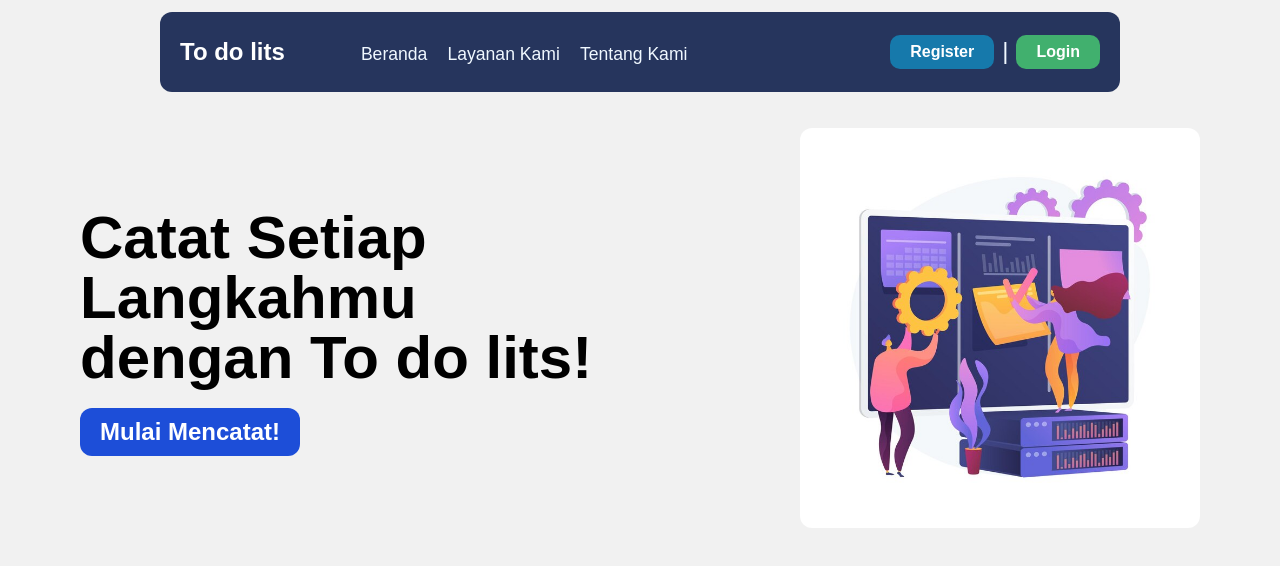
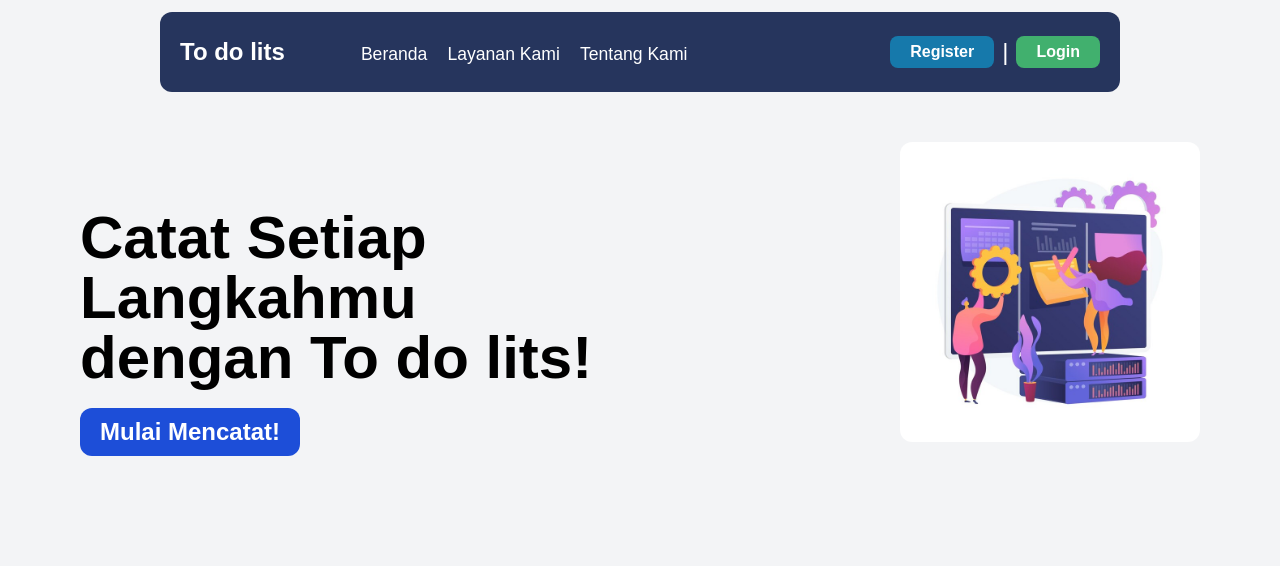
Before and after one commit to Lexh19/test-gema-todo-list-next.js-14, a Next.js app: page / in a window 1280 px wide. Shown: the top 566 px of the page. Built offline with nearby package versions, Linux system fonts and the light colour scheme.

Commit message:
simple mobile display

```diff
--- a/src/components/header.home.jsx
+++ b/src/components/header.home.jsx
@@ -1,20 +1,31 @@
 import Image from "next/image";
 import { useRouter } from "next/router";
-
 
 const HeaderHome = () => {
   const router = useRouter();
   return (
-
-        <div className="grid grid-cols-2 px-10">
-            <div className="content flex-row items-center pt-20">
-                <p className="text-6xl mb-5 font-semibold">Catat Setiap Langkahmu dengan To do lits!</p>
-                <button className="btn bg-blue-700 text-white py-2 px-5 rounded-xl text-2xl font-semibold hover:bg-blue-500" onClick={() => router.push('/auth/register')}>Mulai Mencatat!</button>
-            </div>
-            <div className="flex justify-end items-center">
-                <Image className="rounded-xl" src={'/todos.png'} alt="Logo_todos" width={400} height={100} />
-            </div>
-        </div>
+    <div className="grid grid-cols-1 md:grid-cols-2 px-5 md:px-10">
+      <div className="content flex flex-col items-start justify-center pt-10 md:pt-20">
+        <p className="text-4xl md:text-6xl mb-5 font-semibold text-center md:text-left">
+          Catat Setiap Langkahmu dengan To do lits!
+        </p>
+        <button
+          className="btn bg-blue-700 text-white py-2 px-4 md:px-5 rounded-xl text-xl md:text-2xl font-semibold hover:bg-blue-500"
+          onClick={() => router.push("/auth/register")}
+        >
+          Mulai Mencatat!
+        </button>
+      </div>
+      <div className="flex justify-center md:justify-end items-center mt-10 md:mt-0">
+        <Image
+          className="rounded-xl"
+          src={"/todos.png"}
+          alt="Logo_todos"
+          width={300}
+          height={300}
+        />
+      </div>
+    </div>
   );
 };
 
--- a/src/components/layouts/layout.first.jsx
+++ b/src/components/layouts/layout.first.jsx
@@ -3,10 +3,10 @@ import Navbar from "../navbar";
 const LayoutFirst = ({ children }) => {
   return (
     <>
-      <div className="w-full fixed">
-          <Navbar />
+      <div className="w-full fixed top-0">
+        <Navbar />
       </div>
-      <div className="w-full h-screen pt-32 px-10">{children}</div>
+      <div className="w-full h-screen pt-28 md:pt-32 px-5 md:px-10">{children}</div>
     </>
   );
 };
--- a/src/components/navbar.jsx
+++ b/src/components/navbar.jsx
@@ -4,24 +4,38 @@ const Navbar = () => {
   const router = useRouter();
   return (
     <div className="container my-3 flex justify-center">
-      <div className="box-nav flex items-center gap-3 py-3 px-5 rounded-xl">
+      <div className="box-nav flex flex-col md:flex-row items-center gap-3 py-3 px-5 rounded-xl w-full">
         <p className="text-white text-2xl font-bold">To do lits</p>
-        <div className="flex gap-5 mt-1 ml-16">
+
+        <div className="flex gap-5 mt-2 md:mt-1 md:ml-16">
           <p
             className="text-navbar font-medium"
             onClick={() => router.push("/")}
           >
             Beranda
           </p>
-          <p className="text-navbar font-medium" onClick={() => router.push('/our-service')}>Layanan Kami</p>
-          <p className="text-navbar font-medium" onClick={() => router.push('/about-us')}>Tentang Kami</p>
+          <p className="text-navbar font-medium" onClick={() => router.push("/our-service")}>
+            Layanan Kami
+          </p>
+          <p className="text-navbar font-medium" onClick={() => router.push("/about-us")}>
+            Tentang Kami
+          </p>
         </div>
-        <div className="flex ml-auto gap-2">
-          <button className="btn-lg-blue" onClick={() => router.push('/auth/register')}>Register</button>
-          <p className="font-medium text-2xl" style={{ color: "aliceblue" }}>
-            |
-          </p>
-          <button className="btn-green" onClick={() => router.push('/auth/login')}>Login</button>
+
+        <div className="flex md:ml-auto gap-2 mt-2 md:mt-0">
+          <button
+            className="btn-lg-blue"
+            onClick={() => router.push("/auth/register")}
+          >
+            Register
+          </button>
+          <p className="font-medium text-2xl text-white hidden md:block">|</p>
+          <button
+            className="btn-green"
+            onClick={() => router.push("/auth/login")}
+          >
+            Login
+          </button>
         </div>
       </div>
     </div>
--- a/src/pages/auth/login.jsx
+++ b/src/pages/auth/login.jsx
@@ -3,7 +3,6 @@ import { useState } from "react";
 import { login } from "@/modules/fetch/auth";
 import Head from "next/head";
 import Image from "next/image";
-
 
 const LoginPage = () => {
   const [email, setEmail] = useState(null);
@@ -28,8 +27,8 @@ const LoginPage = () => {
         <title>Login | To do lists</title>
       </Head>
       <div className="w-full h-screen grid grid-cols-1 md:grid-cols-2">
-      <div className="absolute ml-5 mt-5 bg-blue-600 rounded-lg py-2 px-10">
-            <p className="text-back" onClick={() => router.push("/")}>
+        <div className="absolute ml-5 mt-5 bg-blue-600 rounded-lg py-2 px-5 md:px-10">
+          <p className="text-back cursor-pointer" onClick={() => router.push("/")}>
             Kembali
           </p>
         </div>
@@ -38,19 +37,19 @@ const LoginPage = () => {
             className="rounded-xl"
             src={'/login.png'}
             alt="Login Illustration"
-            width={400} height={100}
+            width={400}
+            height={100}
           />
         </div>
 
-
         <div className="flex justify-center items-center w-full h-screen">
-          <div className="card-login bg-gray-300 rounded-xl shadow-sm shadow-slate-400 px-3 py-10">
+          <div className="card-login bg-gray-300 rounded-xl shadow-sm shadow-slate-400 px-5 py-8 md:px-10 md:py-10">
             <form onSubmit={handleSubmit}>
-              <p className="text-center text-4xl font-bold">Login</p>
-              <div className="flex-row mt-10 px-5">
+              <p className="text-center text-3xl md:text-4xl font-bold">Login</p>
+              <div className="flex flex-col mt-8 md:mt-10">
                 <p className="text-jdl">Email</p>
                 <input
-                  className="w-full h-10 rounded-lg placeholder-gray-500 pl-3"
+                  className="w-full h-10 rounded-lg placeholder-gray-500 pl-3 mt-2"
                   type="email"
                   placeholder="Masukkan email anda..."
                   onChange={(e) => setEmail(e.target.value)}
@@ -58,17 +57,17 @@ const LoginPage = () => {
                 />
                 <p className="text-jdl mt-5">Password</p>
                 <input
-                  className="w-full h-10 rounded-lg placeholder-gray-500 pl-3"
+                  className="w-full h-10 rounded-lg placeholder-gray-500 pl-3 mt-2"
                   type="password"
                   placeholder="Masukkan password anda..."
                   onChange={(e) => setPassword(e.target.value)}
                   required
                 />
-                <div className="flex flex-col justify-center items-center mt-10">
-                  <button className="btn text-3xl font-bold text-white bg-green-600 rounded-lg py-3 px-28 hover:bg-green-500">
+                <div className="flex flex-col justify-center items-center mt-8 md:mt-10">
+                  <button className="btn text-2xl md:text-3xl font-bold text-white bg-green-600 rounded-lg py-2 md:py-3 px-16 md:px-28 hover:bg-green-500">
                     Login
                   </button>
-                  <p className="mt-2 text-lg">
+                  <p className="mt-4 text-sm md:text-lg">
                     Belum punya akun?{" "}
                     <u
                       className="font-bold text-blue-700 cursor-pointer"
@@ -78,7 +77,6 @@ const LoginPage = () => {
                     </u>
                   </p>
                 </div>
-
               </div>
             </form>
           </div>
--- a/src/pages/auth/register.jsx
+++ b/src/pages/auth/register.jsx
@@ -4,23 +4,22 @@ import { useState } from "react";
 import Head from "next/head";
 import Image from "next/image";
 
-
 const RegisterPage = () => {
-    const [name, setName] = useState(null)
-    const [email, setEmail] = useState(null)
-    const [password, setPassword] = useState(null)
+  const [name, setName] = useState(null);
+  const [email, setEmail] = useState(null);
+  const [password, setPassword] = useState(null);
   const router = useRouter();
 
   const handleSubmit = async (e) => {
     e.preventDefault();
     try {
-            const response = await register(name, email, password)
-            window.alert(response.message)
-            router.push('/auth/login')
+      const response = await register(name, email, password);
+      window.alert(response.message);
+      router.push("/auth/login");
     } catch (err) {
-            window.alert(err.message)
+      window.alert(err.message);
     }
-    }
+  };
 
   return (
     <>
@@ -28,34 +27,32 @@ const RegisterPage = () => {
         <title>Register | To do lits</title>
       </Head>
       <div className="w-full h-screen grid grid-cols-1 md:grid-cols-2">
-      <div className="absolute ml-5 mt-5 bg-blue-600 rounded-lg py-2 px-10">
-            <p className="text-back" onClick={() => router.push("/")}>
+        <div className="absolute ml-5 mt-5 bg-blue-600 rounded-lg py-2 px-5 md:px-10">
+          <p className="text-back cursor-pointer" onClick={() => router.push("/")}>
             Kembali
           </p>
         </div>
         <div className="hidden md:flex justify-center items-center">
           <Image
             className="rounded-xl"
-            src={'/registrasi.png'}
-            alt="Regiter Illustration"
-            width={400} height={100}
+            src={"/registrasi.png"}
+            alt="Register Illustration"
+            width={400}
+            height={100}
           />
         </div>
         <div className="flex justify-center items-center w-full h-screen">
-          <div className="card-register bg-gray-300 rounded-xl shadow-sm shadow-slate-400 px-3 py-10">
+          <div className="card-register bg-gray-300 rounded-xl shadow-sm shadow-slate-400 px-5 py-8 md:px-10 md:py-10">
             <form onSubmit={handleSubmit}>
-              <p className="text-center text-4xl font-bold">Register</p>
-              <div className="grid grid-cols-2 px-5 mt-5 gap-5">
+              <p className="text-center text-3xl md:text-4xl font-bold">Register</p>
+              <div className="grid grid-cols-1 md:grid-cols-2 px-3 md:px-5 mt-5 gap-5">
                 <div className="flex-row">
                   <p className="text-jdl">Nama</p>
                   <input
                     className="w-full h-10 rounded-lg placeholder-gray-500 pl-3"
                     type="text"
-                    placeholder="Masukkan email anda..."
-                    onChange={(e) => {
-                      const name = e.target.value;
-                      setName(name);
-                    }}
+                    placeholder="Masukkan nama anda..."
+                    onChange={(e) => setName(e.target.value)}
                     required
                   />
                 </div>
@@ -63,40 +60,34 @@ const RegisterPage = () => {
                   <p className="text-jdl">Email</p>
                   <input
                     className="w-full h-10 rounded-lg placeholder-gray-500 pl-3"
-                    type="text"
+                    type="email"
                     placeholder="Masukkan email anda..."
-                    onChange={(e) => {
-                      const email = e.target.value;
-                      setEmail(email)
-                    }}
+                    onChange={(e) => setEmail(e.target.value)}
                     required
                   />
                 </div>
               </div>
-              <div className="w-full flex-row px-5 mt-5">
+              <div className="w-full flex-row px-3 md:px-5 mt-5">
                 <p className="text-jdl">Password</p>
                 <input
                   className="w-full h-10 rounded-lg placeholder-gray-500 pl-3"
                   type="password"
                   placeholder="Masukkan password anda..."
-                  onChange={(e) => {
-                    const password = e.target.value;
-                    setPassword(password)
-                  }}
+                  onChange={(e) => setPassword(e.target.value)}
                   required
                 />
               </div>
-              <div className="flex flex-col justify-center items-center mt-10">
-                <button className="btn text-3xl font-bold text-white bg-green-600 rounded-lg py-3 px-28 hover:bg-green-500">
+              <div className="flex flex-col justify-center items-center mt-8 md:mt-10">
+                <button className="btn text-2xl md:text-3xl font-bold text-white bg-green-600 rounded-lg py-2 md:py-3 px-16 md:px-28 hover:bg-green-500">
                   Register
                 </button>
-                <p className="mt-2 text-lg">
+                <p className="mt-4 text-sm md:text-lg">
                   Sudah punya akun?{" "}
                   <u
                     className="font-bold text-blue-700 cursor-pointer"
                     onClick={() => router.push("/auth/login")}
                   >
-                    Register
+                    Login
                   </u>
                 </p>
               </div>
--- a/src/pages/todos/index.jsx
+++ b/src/pages/todos/index.jsx
@@ -14,12 +14,12 @@ import Head from "next/head";
 
 const TodosPage = () => {
   const [id, setId] = useState(null);
-  const [idTodo, setIdTodo] = useState(null)
-  const [todo, setTodo] = useState(null);
-  const [desc, setDesc] = useState(null);
-  const [dataTodos, setDataTodos] = useState(null);
+  const [idTodo, setIdTodo] = useState(null);
+  const [todo, setTodo] = useState("");
+  const [desc, setDesc] = useState("");
+  const [dataTodos, setDataTodos] = useState([]);
   const [datetime, setDatetime] = useState("");
-  const [msg, setMsg] = useState(null);
+  const [msg, setMsg] = useState("");
   const [isUpdate, setIsUpdate] = useState(false);
 
   const router = useRouter();
@@ -27,7 +27,7 @@ const TodosPage = () => {
   useEffect(() => {
     const getId = async () => {
       const id = await validateToken();
-      setId(id)
+      setId(id);
       return id;
     };
 
@@ -37,68 +37,53 @@ const TodosPage = () => {
         const getData = await getAllTodosByUserId(idUser);
         setDataTodos(getData.data);
       } catch (err) {
-        const message = err.message;
-        setMsg(message);
+        setMsg(err.message);
       }
     };
 
-    getId();
     getDataTodos();
-  }, [id]);
+  }, []);
 
   const handleTodo = async (e) => {
     e.preventDefault();
     try {
-      if (isUpdate == true) {
-        const response = await updateTodos(idTodo, {
-          todo: todo,
-          description: desc,
-          datetime: datetime,
-        });
-        window.alert(response.message);
+      const payload = { todo, description: desc, datetime };
+      if (isUpdate) {
+        await updateTodos(idTodo, payload);
+      } else {
+        await addTodos(id, payload);
+      }
+      window.alert("Operasi berhasil!");
       router.reload();
-      } else {
-        const response = await addTodos(id, {
-          todo: todo,
-          description: desc,
-          datetime: datetime,
-        });
-        window.alert(response.message);
-        router.reload();
-      }
     } catch (err) {
       window.alert(err.message);
     }
   };
 
-  const deleteValue = async (e) => {
-    e.preventDefault();
-    setTodo("");
-    setDesc("");
-    setDatetime("");
+  const handleDeleteTodo = async (id) => {
+    try {
+      await deleteTodos(id);
+      window.alert("Todo berhasil dihapus!");
+      router.reload();
+    } catch (err) {
+      window.alert(err.message);
+    }
+  };
+
+  const handleUpdateStatus = async (id) => {
+    try {
+      await updateStatusTodo(id, true);
+      window.alert("Status berhasil diperbarui!");
+      router.reload();
+    } catch (err) {
+      window.alert(err.message);
+    }
   };
 
   const handleDatetimeChange = (e) => {
     const inputDate = new Date(e.target.value);
     const isoDate = inputDate.toISOString();
     setDatetime(isoDate);
-  };
-
-  const handleUpdateStatus = async (id) => {
-    const status = true;
-    const response = await updateStatusTodo(id, status);
-    if (response) {
-      window.alert(response.message);
-      router.reload();
-    }
-  };
-
-  const handleDeleteTodo = async (id) => {
-    const response = await deleteTodos(id);
-    if (response) {
-      window.alert(response.message);
-      router.reload();
-    }
   };
 
   return (
@@ -115,31 +100,32 @@ const TodosPage = () => {
               type="text"
               placeholder="Apa yang ingin anda lakukan?"
               value={todo}
-              onChange={(e) => {
-                const todo = e.target.value;
-                setTodo(todo);
-              }}
+              onChange={(e) => setTodo(e.target.value)}
+              required
             />
             <input
               value={desc}
               className="inp h-12 pl-3 rounded-xl"
               type="text"
               placeholder="Deskripsikan kegiatan anda..."
-              onChange={(e) => {
-                const desc = e.target.value;
-                setDesc(desc);
-              }}
+              onChange={(e) => setDesc(e.target.value)}
+              required
             />
             <input
               className="inp h-12 px-3 rounded-xl"
               type="datetime-local"
               value={datetime.slice(0, 16)}
               onChange={handleDatetimeChange}
+              required
             />
             <div className="flex gap-5 mt-3">
               <button
                 className="text-xl font-bold text-white bg-red-600 px-5 py-1 rounded-lg hover:bg-red-500"
-                onClick={deleteValue}
+                onClick={() => {
+                  setTodo("");
+                  setDesc("");
+                  setDatetime("");
+                }}
               >
                 Hapus
               </button>
@@ -147,44 +133,34 @@ const TodosPage = () => {
                 className="text-xl font-bold text-white bg-green-600 px-5 py-1 rounded-lg hover:bg-green-500"
                 onClick={handleTodo}
               >
-                Upload
+                {isUpdate ? "Update" : "Upload"}
               </button>
             </div>
           </div>
           <div className="mt-5 w-full">
-            {dataTodos == null || !dataTodos ? (
-              <>
+            {dataTodos.length === 0 ? (
               <div className="text-center mt-10">
                 <p className="text-4xl text-red-600 font-bold">404</p>
-                  <p className="text-2xl font-semibold">{msg}</p>
+                <p className="text-2xl font-semibold">{msg || "Tidak ada Todo ditemukan."}</p>
               </div>
-              </>
             ) : (
-              <>
-                {dataTodos?.map((data) => {
-                  return (
-                    <>
-                      <div className="card-todo bg-gray-300 p-5 mb-5 ml-auto mr-auto rounded-lg relative">
+              dataTodos.map((data) => (
+                <div key={data.id} className="card-todo bg-gray-300 p-5 mb-5 rounded-lg relative">
                   <p className="text-2xl font-bold">{data.todo}</p>
-                        <div className="desc bg-gray-200 p-2 rounded-lg my-1 relative">
+                  <div className="desc bg-gray-200 p-2 rounded-lg my-1">
                     <p className="text-lg">{data.description}</p>
-                          <p className="text-xs mt-1">
-                            {formatDateTime(data.datetime)}
-                          </p>
+                    <p className="text-xs mt-1">{formatDateTime(data.datetime)}</p>
                   </div>
                   <div
-                          className={
-                            data.is_done == false
-                              ? "absolute right-5 top-5 bg-red-600 text-white px-5 py-1 rounded-lg"
-                              : "absolute right-5 top-5 bg-green-600 text-white px-5 py-1 rounded-lg"
-                          }
+                    className={`absolute right-5 top-5 text-white px-5 py-1 rounded-lg ${data.is_done ? "bg-green-600" : "bg-red-600"}`}
                   >
-                          <p className="text-xl font-semibold">
-                            {data.is_done == false ? "Todo" : "Selesai"}
-                          </p>
+                    <p className="text-xl font-semibold">{data.is_done ? "Selesai" : "Todo"}</p>
                   </div>
                   <div className="flex gap-5 justify-end mt-5">
-                          <button className="text-xl font-bold text-white bg-blue-600 px-5 py-1 rounded-lg hover:bg-blue-500" onClick={() => router.push(`/todos/detail/${data.id}`)}>
+                    <button
+                      className="text-xl font-bold text-white bg-blue-600 px-5 py-1 rounded-lg hover:bg-blue-500"
+                      onClick={() => router.push(`/todos/detail/${data.id}`)}
+                    >
                       Detail
                     </button>
                     <button
@@ -198,7 +174,7 @@ const TodosPage = () => {
                         <button
                           className="text-xl font-bold text-white bg-yellow-600 px-5 py-1 rounded-lg hover:bg-yellow-500"
                           onClick={() => {
-                                  setIdTodo(data.id)
+                            setIdTodo(data.id);
                             setIsUpdate(true);
                             setTodo(data.todo);
                             setDesc(data.description);
@@ -217,10 +193,7 @@ const TodosPage = () => {
                     )}
                   </div>
                 </div>
-                    </>
-                  );
-                })}
-              </>
+              ))
             )}
           </div>
         </div>
--- a/src/styles/globals.css
+++ b/src/styles/globals.css
@@ -2,113 +2,75 @@
 @tailwind components;
 @tailwind utilities;
 
-@import url('https://fonts.googleapis.com/css2?family=Poppins:ital,wght@0,100;0,200;0,300;0,400;0,500;0,600;0,700;0,800;0,900;1,100;1,200;1,300;1,400;1,500;1,600;1,700;1,800;1,900&display=swap');
+@import url('https://fonts.googleapis.com/css2?family=Poppins:wght@100;200;300;400;500;600;700;800;900&display=swap');
 
 body {
+  @apply font-sans bg-gray-100; /* Ganti dengan kelas Tailwind */
   font-family: "Poppins", sans-serif;
-  background-color: #F1F1F1;
 }
 
 .box-nav {
-  background-color: #26355D;
-  height: 10vh;
-  width: 75%;
+  @apply bg-[#26355D] h-[10vh] w-[75%];
 }
 
 .text-navbar {
-  color: aliceblue;
-  font-size: 1.1rem;
-  cursor: pointer;
+  @apply text-white text-[1.1rem] cursor-pointer;
 }
 
 .text-back {
-  font-size: 2rem;
-  font-weight: bold;
-  color: black;
-  cursor: pointer;
+  @apply text-2xl font-bold text-black cursor-pointer;
 }
 
 .text-jdl {
-  font-size: 1.5rem;
-  font-weight: 700;
+  @apply text-xl font-bold;
 }
 
 .text-navbar:hover {
-  color: rgb(208, 220, 231);
+  @apply text-[#D0DCE7];
 }
 
 .text-back:hover {
-  color: white;
+  @apply text-white;
 }
 
 .card {
-  width: 80%;
-  background-color: #E2DFD0;
-  margin-bottom: 1rem;
-  padding: 1rem;
-  border-radius: 10px;
-  -webkit-border-radius: 10px;
-  -moz-border-radius: 10px;
-  -ms-border-radius: 10px;
-  -o-border-radius: 10px;
+  @apply w-[80%] bg-[#E2DFD0] mb-4 p-4 rounded-lg; /* Ganti dengan kelas Tailwind */
 }
 
 .card-login {
-  width: 35rem;
-  height: 80vh;
+  @apply w-[35rem] h-[80vh];
 }
 
 .card-register {
-  width: 50rem;
-  height: 80vh;
+  @apply w-[50rem] h-[80vh];
 }
 
 .card-todo {
-  width: 45rem;
+  @apply w-[45rem];
 }
 
 .card-detail {
-  width: 45rem;
-  height: 25vh;
+  @apply w-[45rem] h-[25vh];
 }
 
 .desc {
-  width: 30rem;
-  border: 1px solid gray
+  @apply w-[30rem] border border-gray-400;
 }
 
 .btn-green {
-  color: white;
-  font-size: 1rem;
-  font-weight: 600;
-  background-color: #41B06E;
-  padding: 5px 20px 5px 20px;
-  border-radius: 10px;
-  -webkit-border-radius: 10px;
-  -moz-border-radius: 10px;
-  -ms-border-radius: 10px;
-  -o-border-radius: 10px;
+  @apply text-white text-[1rem] font-semibold bg-[#41B06E] px-5 py-1 rounded-lg;
 }
 
 .btn-lg-blue {
-  color: white;
-  font-size: 1rem;
-  font-weight: 600;
-  background-color: #1679AB;
-  padding: 5px 20px 5px 20px;
-  border-radius: 10px;
-  -webkit-border-radius: 10px;
-  -moz-border-radius: 10px;
-  -ms-border-radius: 10px;
-  -o-border-radius: 10px;
+  @apply text-white text-[1rem] font-semibold bg-[#1679AB] px-5 py-1 rounded-lg;
 }
 
 .btn-green:hover {
-  background-color: #90D26D;
+  @apply bg-[#90D26D];
 }
 
 .btn-lg-blue:hover {
-  background-color: #4793AF;
+  @apply bg-[#4793AF];
 }
 
 .password-container {
@@ -120,5 +82,24 @@ body {
 }
 
 .inp {
-  width: 30rem;
+  @apply w-[30rem];
 }
+
+/* Responsivitas */
+@media (max-width: 768px) {
+  .box-nav {
+    @apply w-full; /* Mengubah lebar menjadi 100% di layar kecil */
+  }
+
+  .card,
+  .card-login,
+  .card-register,
+  .card-todo,
+  .card-detail {
+    @apply w-full; /* Mengubah lebar menjadi 100% di layar kecil */
+  }
+
+  .inp {
+    @apply w-full; /* Mengubah lebar input menjadi 100% di layar kecil */
+  }
+}
```
Also changed, not shown: src/components/layouts/layout.second.jsx (+24 -19 lines), src/pages/todos/detail/[id].jsx (+15 -10 lines), src/components/cardTodo.jsx (deleted). Lines whose indentation alone changed are shown as unchanged.
